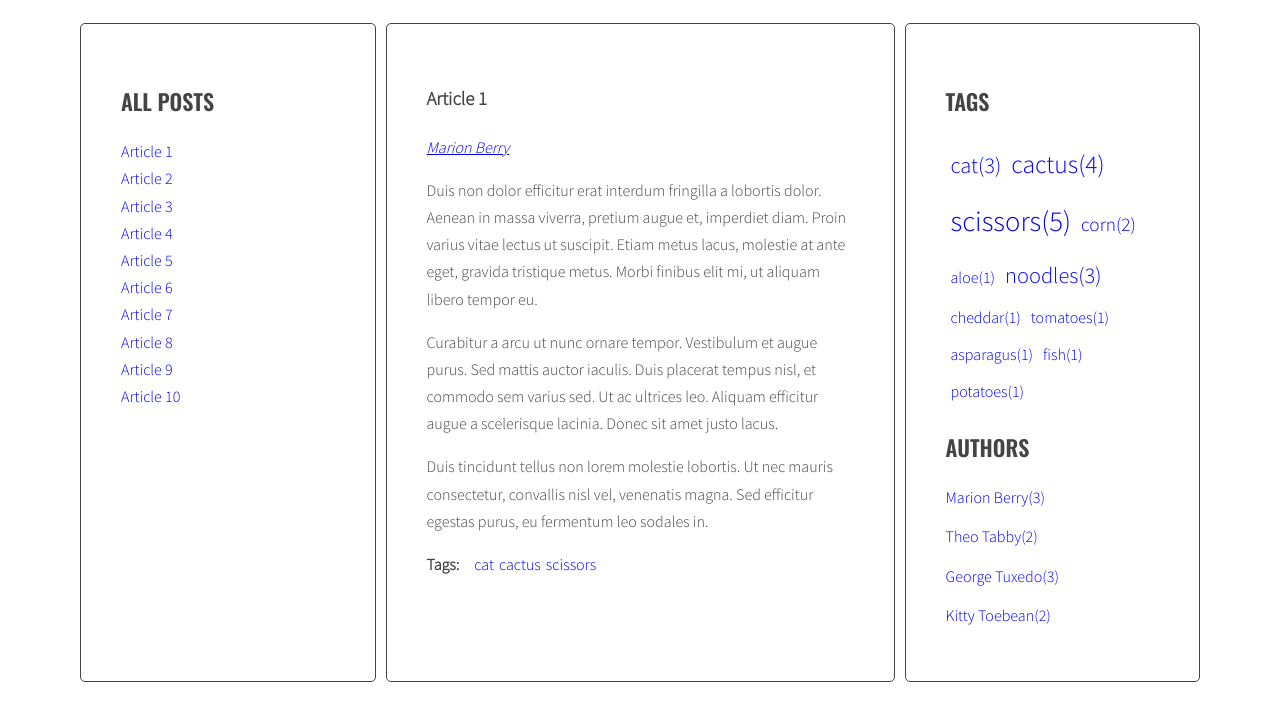
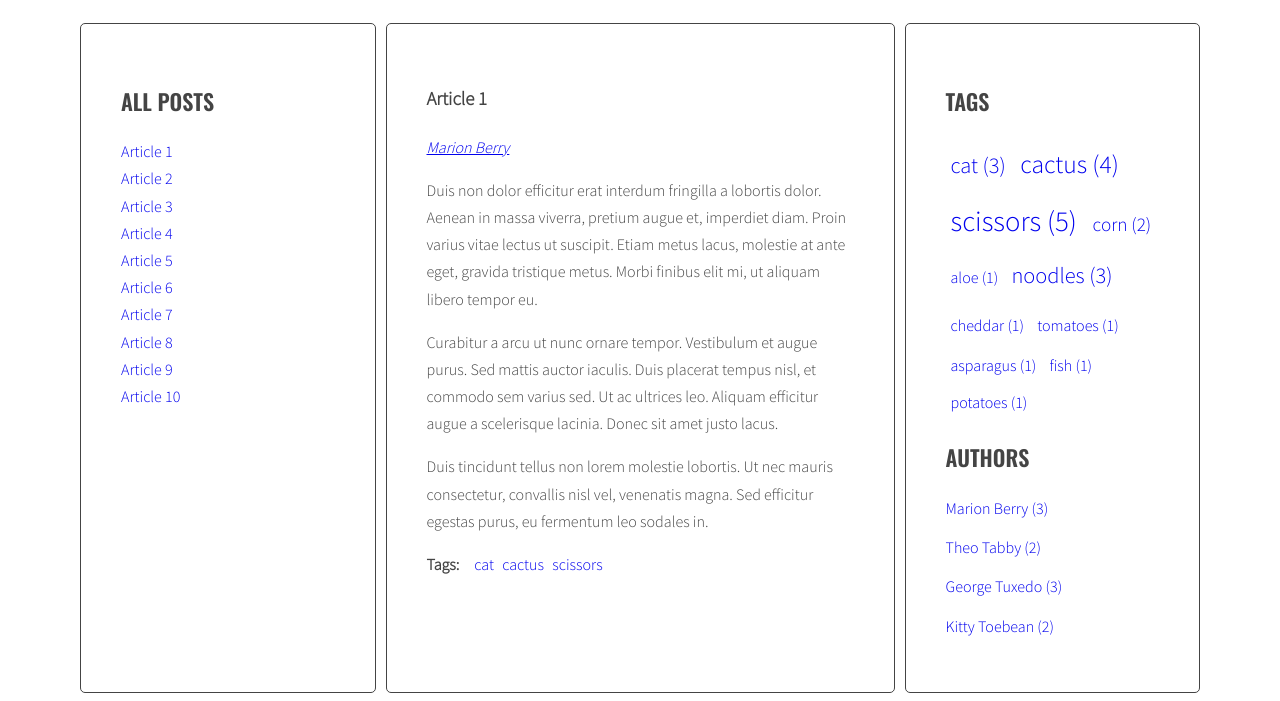
Before and after one commit to kasya1618034/javascript-blog, a website: page index.html in a window 1280 px wide. Shown: the part 220-921 px from the top of the page. Drawn offline with nearby package versions, Linux system fonts and the light colour scheme.

Commit message:
Add handlebars

```diff
--- a/index.html
+++ b/index.html
@@ -18,7 +18,8 @@
 					</ul>
 				</aside>
 				<section class="posts">
-					<article class="post active" id="article-1" data-tags="cat cactus scissors" data-author="Marion Berry">
+					<article class="post active" id="article-1" data-tags="cat cactus scissors"
+						data-author="Marion Berry">
 						<h3 class="post-title">Article 1</h3>
 						<p class="post-author"></p>
 						<div class="post-content">
@@ -145,7 +146,8 @@
 							</ul>
 						</div>
 					</article>
-					<article class="post" id="article-7" data-tags="noodles cactus tomatoes" data-author="Kitty Toebean">
+					<article class="post" id="article-7" data-tags="noodles cactus tomatoes"
+						data-author="Kitty Toebean">
 						<h3 class="post-title">Article 7</h3>
 						<p class="post-author"></p>
 						<div class="post-content">
@@ -267,6 +269,26 @@
 			</main>
 		</div>
 	</div>
+	<script id="template-article-link" type="text/x-handlebars-template">
+		<li><a href="#{{ id }}"><span>{{ title }}</span></a></li>
+	</script>
+	<script id="template-tag-link" type="text/x-handlebars-template">
+		<li><a href="#{{ id }}"><span>{{ title }}</span></a></li>
+	  </script>
+	<script id="template-author-link" type="text/x-handlebars-template">
+		<li><a href="#{{ id }}"><span>{{ title }}</span></a></li>
+	</script>
+	<script id="template-tag-cloud-link" type="text/x-handlebars-template">
+		{{#each tags}}
+		<li><a href="#tag-{{ tag }}" class="{{ prefix }}{{ className }}"> {{ tag }} ({{ count }})</li>
+		{{/each}}
+	</script>
+	<script id="template-authors-link" type="text/x-handlebars-template">
+		{{#each authors}}
+		<li><a href="#author-{{ author }}" class="{{ className }}"> {{ author }} ({{ count }})</li>
+		{{/each}}
+	</script>
+	<script src="https://cdnjs.cloudflare.com/ajax/libs/handlebars.js/4.1.0/handlebars.min.js"></script>
 	<script src="js/script.js"></script>
 </body>
 
--- a/js/script.js
+++ b/js/script.js
@@ -1,5 +1,13 @@
 {
   'use strict';
+
+  const templates = {
+    articleLink: Handlebars.compile(document.querySelector('#template-article-link').innerHTML),
+    tagLink: Handlebars.compile(document.querySelector('#template-tag-link').innerHTML),
+    authorLink: Handlebars.compile(document.querySelector('#template-author-link').innerHTML),
+    tagCloudLink: Handlebars.compile(document.querySelector('#template-tag-cloud-link').innerHTML),
+    authorsLink: Handlebars.compile(document.querySelector('#template-authors-link').innerHTML)
+  };
 
   const titleClickHandler = function (event) {
     event.preventDefault();
@@ -62,8 +70,9 @@
       const articleTitle = article.querySelector(optTitleSelector).innerHTML;
 
       /* create HTML of the link */
-      const linkHTML = '<li><a href="#' + articleId + '"><span>' + articleTitle + '</span></a></li>';
-
+      //const linkHTML = '<li><a href="#' + articleId + '"><span>' + articleTitle + '</span></a></li>';
+      const linkHTMLData = { id: articleId, title: articleTitle };
+      const linkHTML = templates.articleLink(linkHTMLData);
       /* insert link into html variable */
       html = html + linkHTML;
     }
@@ -78,9 +87,9 @@
   generateTitleLinks();
 
   function calculateTagsParams(tags) {
-    const params = {max: 0, min: 999999};
+    const params = { max: 0, min: 999999 };
     for (let tag in tags) {
-      console.log (tag + ' is used ' + tags[tag] + ' times');
+      console.log(tag + ' is used ' + tags[tag] + ' times');
       if (tags[tag] > params.max) {
         params.max = tags[tag];
       }
@@ -95,7 +104,7 @@
     const normalizedCount = count - params.min;
     const normalizedMax = params.max - params.min;
     const percentage = normalizedCount / normalizedMax;
-    const classNumber = Math.floor( percentage * (optCloudClassCount - 1) + 1 );
+    const classNumber = Math.floor(percentage * (optCloudClassCount - 1) + 1);
     return classNumber;
   }
 
@@ -120,9 +129,11 @@
       /* START LOOP: for each tag */
       for (let tag of articleTagsArray) {
         /* generate HTML of the link */
-        const linkHTMLtag = '<li><a href="#tag-' + tag + '">' + tag + '</a></li>';
+        //const linkHTMLtag = '<li><a href="#tag-' + tag + '">' + tag + '</a></li>';
+        const linkHTMLData = { id: 'tag-' + tag, title: tag };
+        const linkHTML = templates.tagLink(linkHTMLData);
         /* add generated code to html variable */
-        html = html + linkHTMLtag;
+        html = html + linkHTML;
         /* [NEW] check if this link is NOT already in allTags */
         if (!allTags[tag]) {
           /* [NEW] add tag to allTags object */
@@ -140,23 +151,32 @@
     const tagList = document.querySelector(optTagsListSelector);
 
     const tagsParams = calculateTagsParams(allTags);
+    console.log('tagsParams:', tagsParams);
 
     /* [NEW] create variable for all links HTML code */
-    let allTagsHTML = '';
+    //let allTagsHTML = '';
+    const allTagsData = { tags: [] };
 
     /* [NEW] START LOOP: for each tag in allTags: */
     for (let tag in allTags) {
       /* [NEW] generate code of a link and add it to allTagsHTML */
-      allTagsHTML += '<li><a class="' + optCloudClassPrefix + calculateTagClass(allTags[tag], tagsParams) + '"' +'href="#tag-'+ tag + '"' + '>' + tag + '(' + allTags[tag] + ')' + '</a></li>';
+      //const allTagsHTML += '<li><a class="' + optCloudClassPrefix + calculateTagClass(allTags[tag], tagsParams) + '"' +'href="#tag-'+ tag + '"' + '>' + tag + '(' + allTags[tag] + ')' + '</a></li>';
+      allTagsData.tags.push({
+        tag: tag,
+        count: allTags[tag],
+        prefix: optCloudClassPrefix,
+        className: calculateTagClass(allTags[tag], tagsParams),
+      });
+      console.log = ('allTagsData' + allTagsData);
       /* [NEW] END LOOP: for each tag in allTags: */
     }
     /*[NEW] add HTML from allTagsHTML to tagList */
-    tagList.innerHTML = allTagsHTML;
+    tagList.innerHTML = templates.tagCloudLink(allTagsData);
   }
 
   generateTags();
 
-  const tagClickHandler = function(event) {
+  const tagClickHandler = function (event) {
     /* prevent default action for this event */
     event.preventDefault();
     /* make new constant named "clickedElement" and give it the value of "this" */
@@ -212,9 +232,11 @@
       /* get author from data-author attribute */
       const articleAuthor = article.getAttribute('data-author');
       /* generate HTML of the link */
-      const linkHTMLauthor = '<a href="#author-' + articleAuthor + '">' + articleAuthor + '</a>';
+      //const linkHTMLauthor = '<a href="#author-' + articleAuthor + '">' + articleAuthor + '</a>';
+      const linkHTMLData = { id: 'author-' + articleAuthor, title: articleAuthor };
+      const linkHTML = templates.authorLink(linkHTMLData);
       /* add generated code to html variable */
-      html = html + linkHTMLauthor;
+      html = html + linkHTML;
       /* [NEW] check if this link is NOT already in allAuthors */
       if (!allAuthors[articleAuthor]) {
         /* [NEW] add author to allAuthors object */
@@ -230,18 +252,21 @@
     const authorsList = document.querySelector(optAuthorsListSelector);
 
     /* [NEW] create variable for all links HTML code */
-    let allAuthorsHTML = '';
-
+    //let allAuthorsHTML = '';
+    const allAuthorsData = { authors: [] };
     /* [NEW] START LOOP: for each author in allAuthors: */
     for (let articleAuthor in allAuthors) {
       /* [NEW] generate code of a link and add it to allAuthorsHTML */
-      allAuthorsHTML += '<li><a href="#author-'+ articleAuthor + '"' + '>' + articleAuthor  + '(' + allAuthors[articleAuthor] + ')' + '</a></li>';
+      // allAuthorsHTML += '<li><a href="#author-'+ articleAuthor + '"' + '>' + articleAuthor  + '(' + allAuthors[articleAuthor] + ')' + '</a></li>';
+      allAuthorsData.authors.push({
+        author: articleAuthor,
+        count: allAuthors[articleAuthor]
+      });
       /* [NEW] END LOOP: for each author in allAuthors: */
     }
     /*[NEW] add HTML from allAuthorsHTML to authorsList */
-    authorsList.innerHTML = allAuthorsHTML;
+    authorsList.innerHTML = templates.authorsLink(allAuthorsData);
   }
-
   generateAuthors();
 
   const authorClickHandler = function (event) {
--- a/sass/style.scss
+++ b/sass/style.scss
@@ -111,6 +111,7 @@ body {
 
 .post-author {
   font-style: italic;
+  list-style-type: none;
 }
 
 .post-tags {
@@ -124,20 +125,16 @@ body {
 
 .tag-size-1 {
   font-size: 100%;
-}
-
+  }
 .tag-size-2 {
   font-size: 120%;
-}
-
+  }
 .tag-size-3 {
   font-size: 140%;
-}
-
+  }
 .tag-size-4 {
   font-size: 160%;
-}
-
+  }
 .tag-size-5 {
   font-size: 180%;
 }
@@ -147,10 +144,10 @@ body {
   padding: 5px;
 }
 
+.list a {
+  text-decoration: none;
+}
+
 .list {
 	list-style-type: none;
 }
-
-.list a {
-  text-decoration: none;
-}
```
Also changed, not shown: .eslintrc.json, css/style.css, 1 other file. Lines whose indentation alone changed are shown as unchanged.
